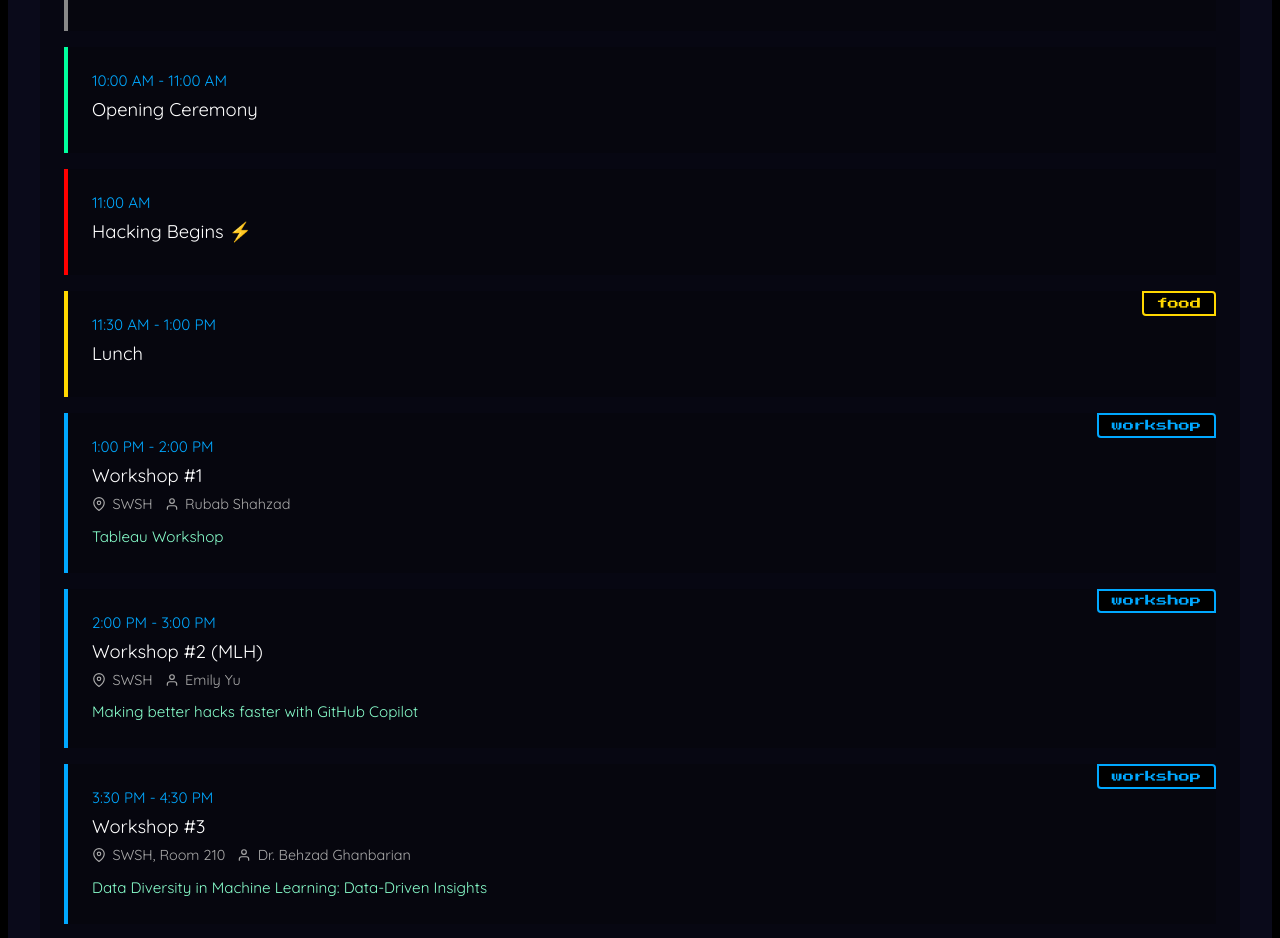
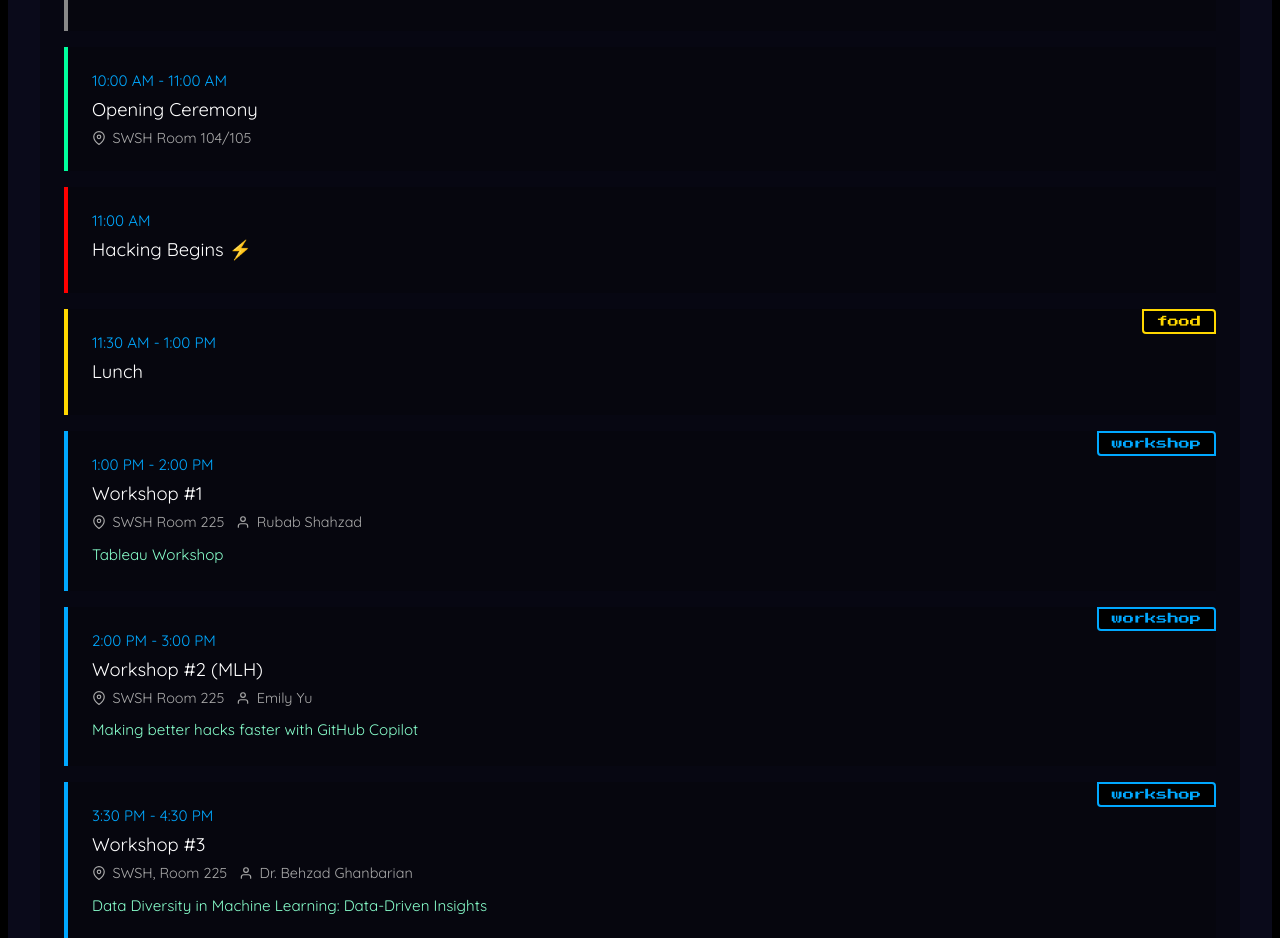
Before and after one commit to utadatathon/utadatathon2025_website, a Next.js app: page /schedule in a window 1280 px wide. Shown: the part 484-1422 px from the top of the page. Built offline with nearby package versions, Linux system fonts and the light colour scheme; no server answers.

Commit message:
Update schedule locations

```diff
--- a/src/app/schedule/page.tsx
+++ b/src/app/schedule/page.tsx
@@ -30,7 +30,7 @@ const scheduleData: DaySchedule[] = [
       {
         time: "10:00 AM - 11:00 AM",
         activity: "Opening Ceremony",
-        location: "",
+        location: "SWSH Room 104/105",
         track: "ceremony",
       },
       {
@@ -50,7 +50,7 @@ const scheduleData: DaySchedule[] = [
         activity: "Workshop #1",
         speaker: "Rubab Shahzad",
         description: "Tableau Workshop",
-        location: "SWSH",
+        location: "SWSH Room 225",
         track: "workshop",
       },
       {
@@ -58,7 +58,7 @@ const scheduleData: DaySchedule[] = [
         activity: "Workshop #2 (MLH)",
         speaker: "Emily Yu",
         description: "Making better hacks faster with GitHub Copilot",
-        location: "SWSH",
+        location: "SWSH Room 225",
         track: "workshop",
       },
       {
@@ -66,7 +66,7 @@ const scheduleData: DaySchedule[] = [
         activity: "Workshop #3",
         speaker: "Dr. Behzad Ghanbarian",
         description: "Data Diversity in Machine Learning: Data-Driven Insights",
-        location: "SWSH, Room 210",
+        location: "SWSH, Room 225",
         track: "workshop",
       },
       {
```
